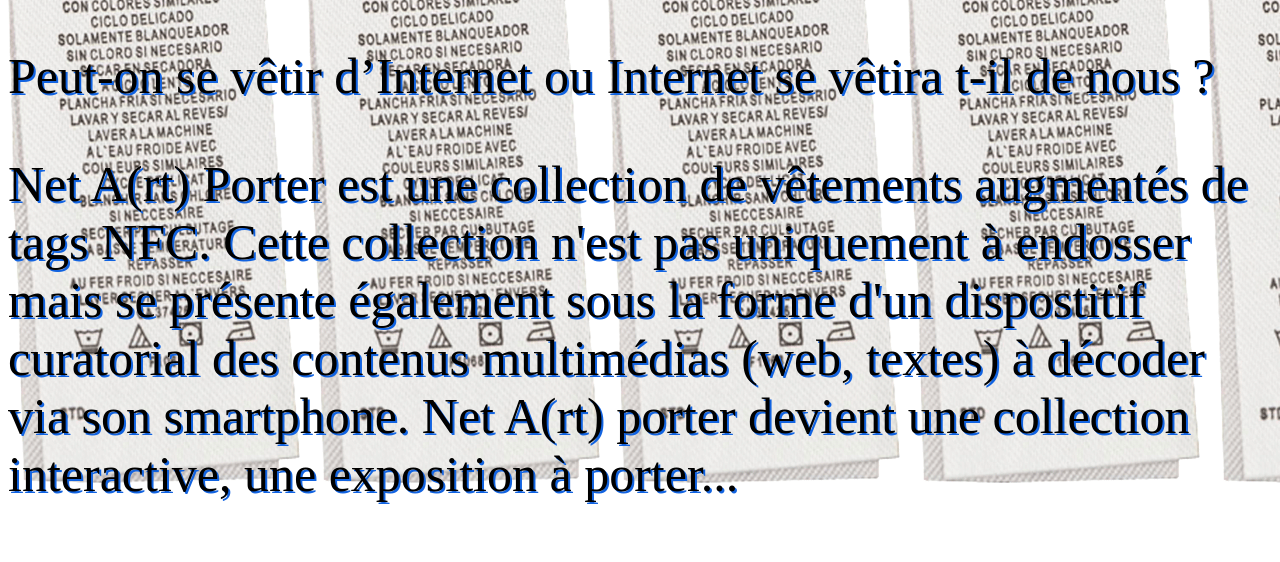
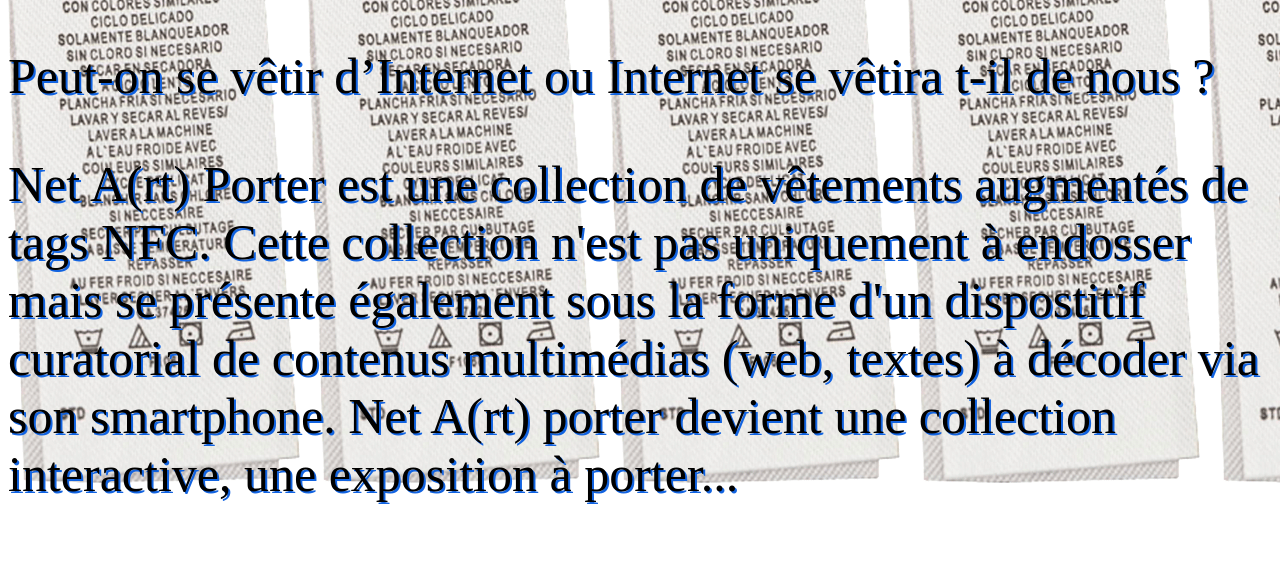
Before and after one commit to netartporter/netartporter.github.io, a plain HTML site: page index.html in a window 1280 px wide. Shown: the part 202-764 px from the top of the page. Drawn offline with Linux system fonts and the light colour scheme.

Commit message:
Update index.html

```diff
--- a/index.html
+++ b/index.html
@@ -17,7 +17,7 @@
     <h1>Net A(rt) Porter</h1>
 
   <p>Peut-on se vêtir d’Internet ou Internet se vêtira t-il de nous ?</p>
-<p>Net A(rt) Porter est une collection de vêtements augmentés de tags NFC. Cette collection n'est pas uniquement à endosser mais se présente également sous la forme d'un dispostitif curatorial des contenus multimédias (web, textes) à décoder via son smartphone. Net A(rt) porter devient une collection interactive, une exposition à porter...</p>
+<p>Net A(rt) Porter est une collection de vêtements augmentés de tags NFC. Cette collection n'est pas uniquement à endosser mais se présente également sous la forme d'un dispostitif curatorial de contenus multimédias (web, textes) à décoder via son smartphone. Net A(rt) porter devient une collection interactive, une exposition à porter...</p>
     <h2>Liens vers les différents projets</h2>
     <a href="https://netartporter.github.io/bangladesh_infos/">https://netartporter.github.io/bangladesh_infos/</a>
     <a href="https://netartporter.github.io/bangladesh_drapeau/">https://netartporter.github.io/bangladesh_drapeau/</a>
```
